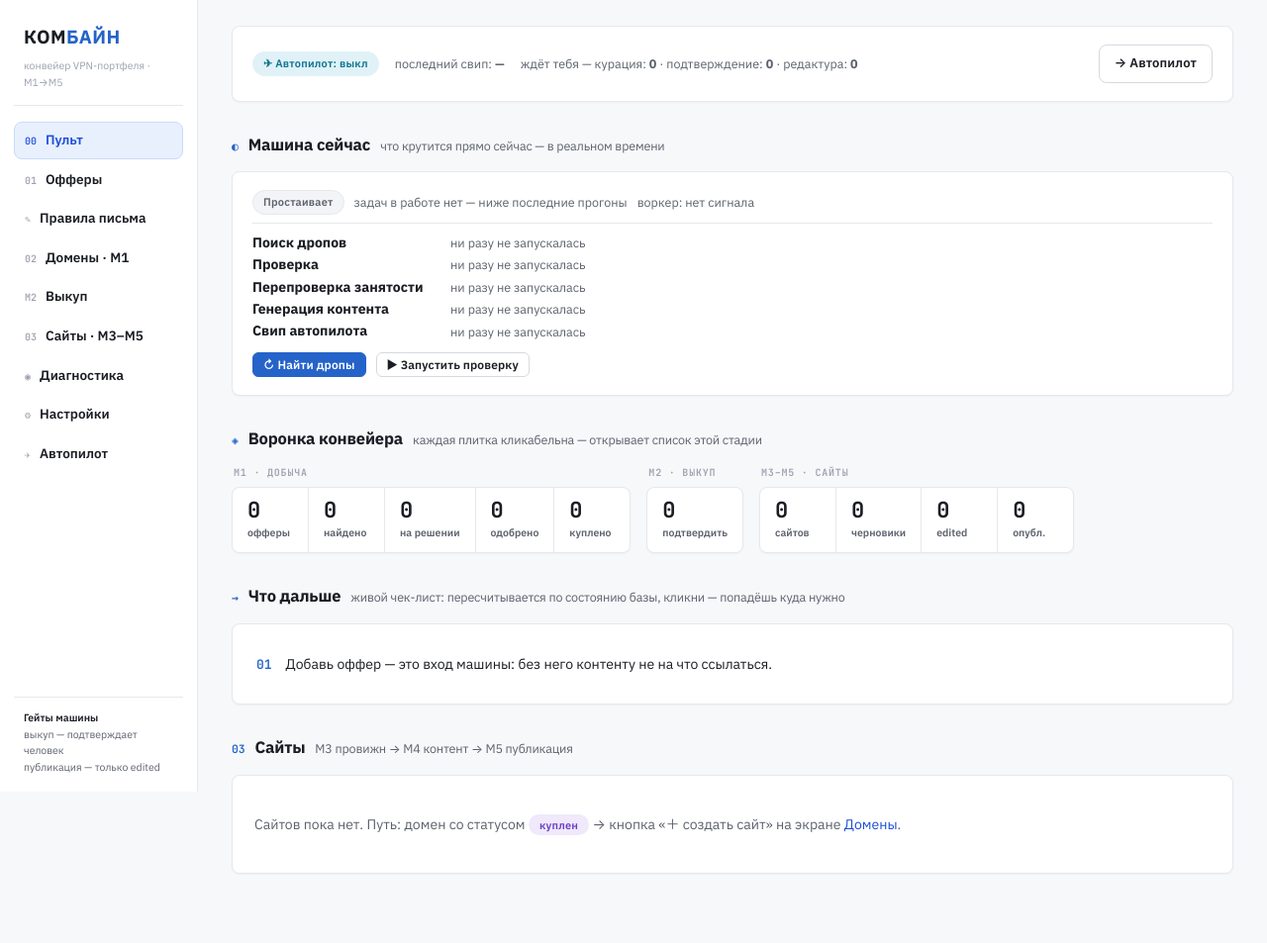
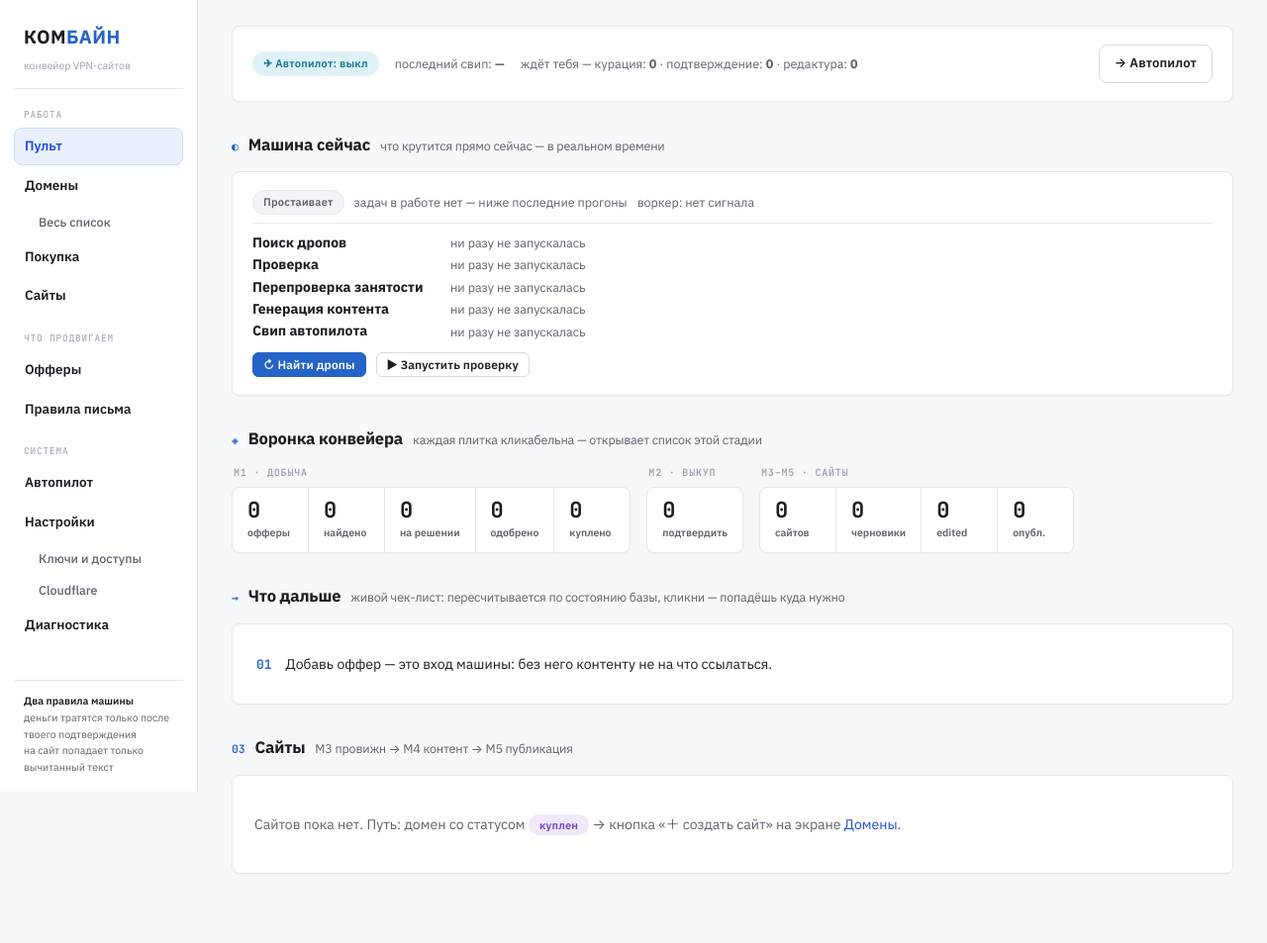
Before and after one commit to kozhan-aff/combine_machine, a FastAPI app: page / in a window 1280 px wide. Shown: the whole page at 99% size. Run offline with FastAPI, Linux system fonts and the light colour scheme; data comes from the database, SQL or seed files in the repository; data that the repository does not hold is empty; some libraries are stand-ins or nearby versions; some web fonts are replaced.

Commit message:
feat(panel): меню по группам — Работа / Что продвигаем / Система, вложенные экраны
Было девять пунктов в один ряд с кодами модулей (00, M2, M3–M5), вперемешку ежедневная работа, входные
данные и настройки; «Ключи», «Cloudflare» и «Весь пул» из меню не были видны. Теперь три группы,
вложенные пункты для экранов внутри раздела, подсветка по адресу страницы, подписи без кодов.

Co-Authored-By: Claude Opus 5.5 <noreply@anthropic.com>

```diff
--- a/backend/app/templates/base.html
+++ b/backend/app/templates/base.html
@@ -51,6 +51,10 @@
            margin-right:9px; flex:none; }
   .rl.on { background:var(--acc-soft); border-color:#c9dbf7; }
   .rl.on, .rl.on .n { color:var(--acc2); }
+  .rl.sub { padding:4px 10px 4px 24px; font-size:12.5px; font-weight:500; color:var(--mut); }
+  .rail-h { font-family:var(--mono); font-size:9.5px; letter-spacing:.8px; text-transform:uppercase;
+            color:var(--dim); padding:14px 10px 4px; }
+  .rail-h:first-child { padding-top:2px; }
   .side .gates { margin-top:auto; padding:12px 10px 0; border-top:1px solid var(--line);
     font-size:10.5px; color:var(--mut); line-height:1.6; }
   .side .gates b { color:var(--ink); font-weight:600; }
@@ -62,6 +66,8 @@
                  align-items:center; border-right:0; border-bottom:1px solid var(--line); }
     .brand-sub { border:0; margin:0; }
     nav.rail { flex-direction:row; flex-wrap:wrap; }
+    .rail-h { display:none; }
+    .rl.sub { padding-left:10px; }
     .side .gates { display:none; }
     main { padding:18px 16px 60px; }
   }
@@ -390,31 +396,33 @@
 <div class="shell">
 <aside class="side">
   <div class="brand">КОМ<b>БАЙН</b></div>
-  <div class="brand-sub">конвейер VPN-портфеля · M1→M5</div>
+  <div class="brand-sub">конвейер VPN-сайтов</div>
+  {# Меню по смыслу, а не по номерам модулей: что делаю каждый день / чем кормлю машину / как она настроена.
+     Вложенные пункты (.rl.sub) — экраны внутри раздела. Подсветка — по адресу страницы. #}
+  {% set _p = request.url.path if request is defined and request else '' %}
   <nav class="rail">
-    <a class="rl {{ 'on' if active=='dash' }}" href="/" title="сводка воронки + что делать дальше">
-      <span class="n">00</span>Пульт</a>
-    <a class="rl {{ 'on' if active=='offers' }}" href="/offers" title="бренды и партнёрские ссылки — вход машины">
-      <span class="n">01</span>Офферы</a>
-    <a class="rl {{ 'on' if active=='guides' }}" href="/guides" title="твои инструкции, как писать тексты — по ним работает писатель и критик">
-      <span class="n">✎</span>Правила письма</a>
-    <a class="rl {{ 'on' if active=='domains' }}" href="/domains" title="поиск дропов, скоринг, отбор, покупка">
-      <span class="n">02</span>Домены · M1</a>
-    <a class="rl {{ 'on' if active=='queue' }}" href="/queue" title="очередь заказов + подтверждение выкупа">
-      <span class="n">M2</span>Выкуп</a>
-    <a class="rl" href="/#sites" title="провижн → контент → редактура → публикация">
-      <span class="n">03</span>Сайты · M3–M5</a>
-    <a class="rl {{ 'on' if active=='diag' }}" href="/diag" title="связь с сервисами + обновление кода">
-      <span class="n">◉</span>Диагностика</a>
-    <a class="rl {{ 'on' if active=='settings' }}" href="/settings" title="пороги воронки и источники">
-      <span class="n">⚙</span>Настройки</a>
-    <a class="rl {{ 'on' if active=='autopilot' }}" href="/autopilot" title="тумблеры стадий, капы, «ждёт тебя»">
-      <span class="n">✈</span>Автопилот</a>
+    <div class="rail-h">Работа</div>
+    <a class="rl {{ 'on' if _p == '/' }}" href="/" title="что происходит сейчас и что ждёт твоего решения">Пульт</a>
+    <a class="rl {{ 'on' if _p == '/domains' }}" href="/domains" title="найденные домены: что купить, что отклонить">Домены</a>
+    <a class="rl sub {{ 'on' if _p.startswith('/domains/pool') }}" href="/domains/pool" title="все найденные домены с причинами отказа — для разбора, не для ежедневной работы">Весь список</a>
+    <a class="rl {{ 'on' if _p.startswith('/queue') }}" href="/queue" title="домены к покупке: цена, у кого берём, подтверждение">Покупка</a>
+    <a class="rl {{ 'on' if _p.startswith('/sites') or _p.startswith('/pages') }}" href="/#sites" title="купленные домены: поднять сайт, написать тексты, опубликовать">Сайты</a>
+
+    <div class="rail-h">Что продвигаем</div>
+    <a class="rl {{ 'on' if _p.startswith('/offers') }}" href="/offers" title="бренды, партнёрские ссылки и промокоды">Офферы</a>
+    <a class="rl {{ 'on' if _p.startswith('/guides') }}" href="/guides" title="твои инструкции, как писать тексты">Правила письма</a>
+
+    <div class="rail-h">Система</div>
+    <a class="rl {{ 'on' if _p.startswith('/autopilot') }}" href="/autopilot" title="что машина делает сама и сколько за один проход">Автопилот</a>
+    <a class="rl {{ 'on' if _p == '/settings' }}" href="/settings" title="пороги отбора доменов и источники">Настройки</a>
+    <a class="rl sub {{ 'on' if _p.startswith('/settings/keys') }}" href="/settings/keys" title="ключи и адреса внешних сервисов">Ключи и доступы</a>
+    <a class="rl sub {{ 'on' if _p.startswith('/settings/cloudflare') }}" href="/settings/cloudflare" title="зоны и аккаунт Cloudflare">Cloudflare</a>
+    <a class="rl {{ 'on' if _p.startswith('/diag') }}" href="/diag" title="связь с сервисами и обновление программы">Диагностика</a>
   </nav>
   <div class="gates">
-    <b>Гейты машины</b><br>
-    выкуп — подтверждает человек<br>
-    публикация — только edited
+    <b>Два правила машины</b><br>
+    деньги тратятся только после твоего подтверждения<br>
+    на сайт попадает только вычитанный текст
   </div>
 </aside>
 
```
Also changed, not shown: docs/DESIGN.md (+9 -0 lines).
